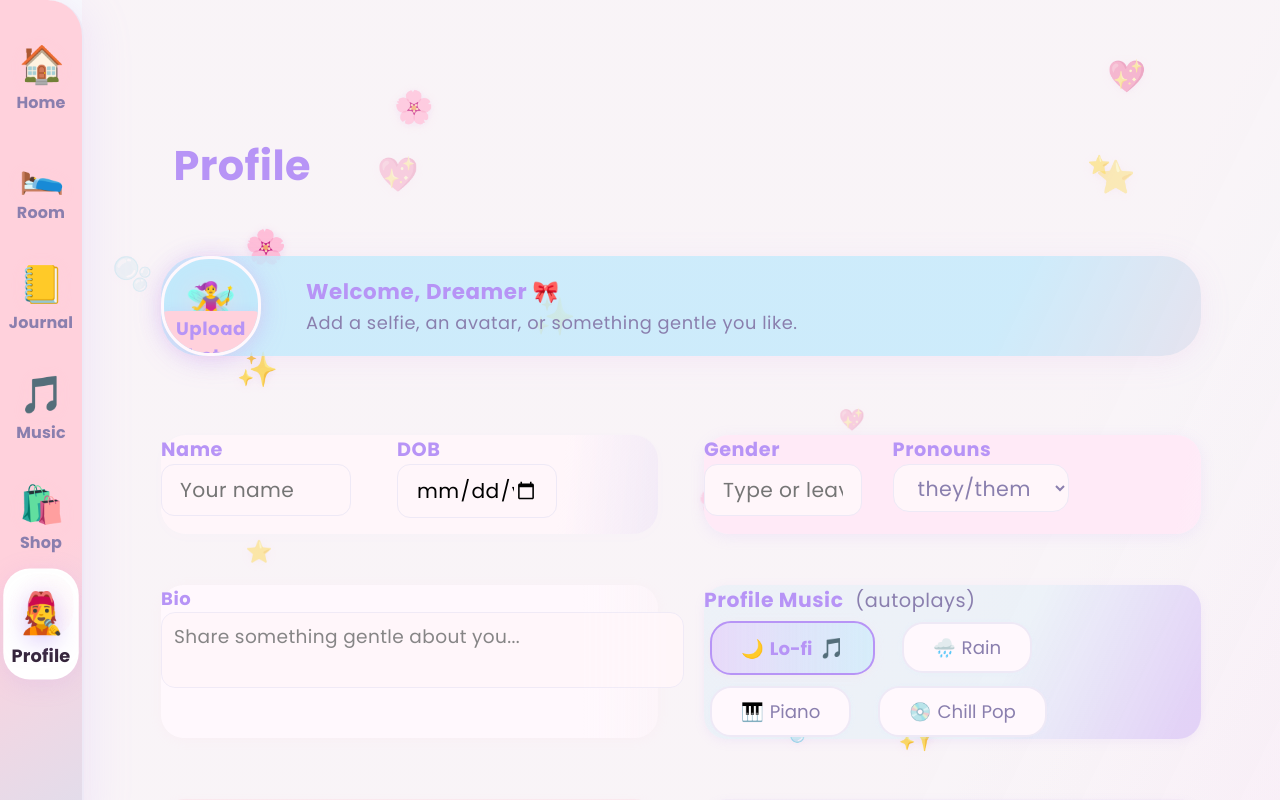
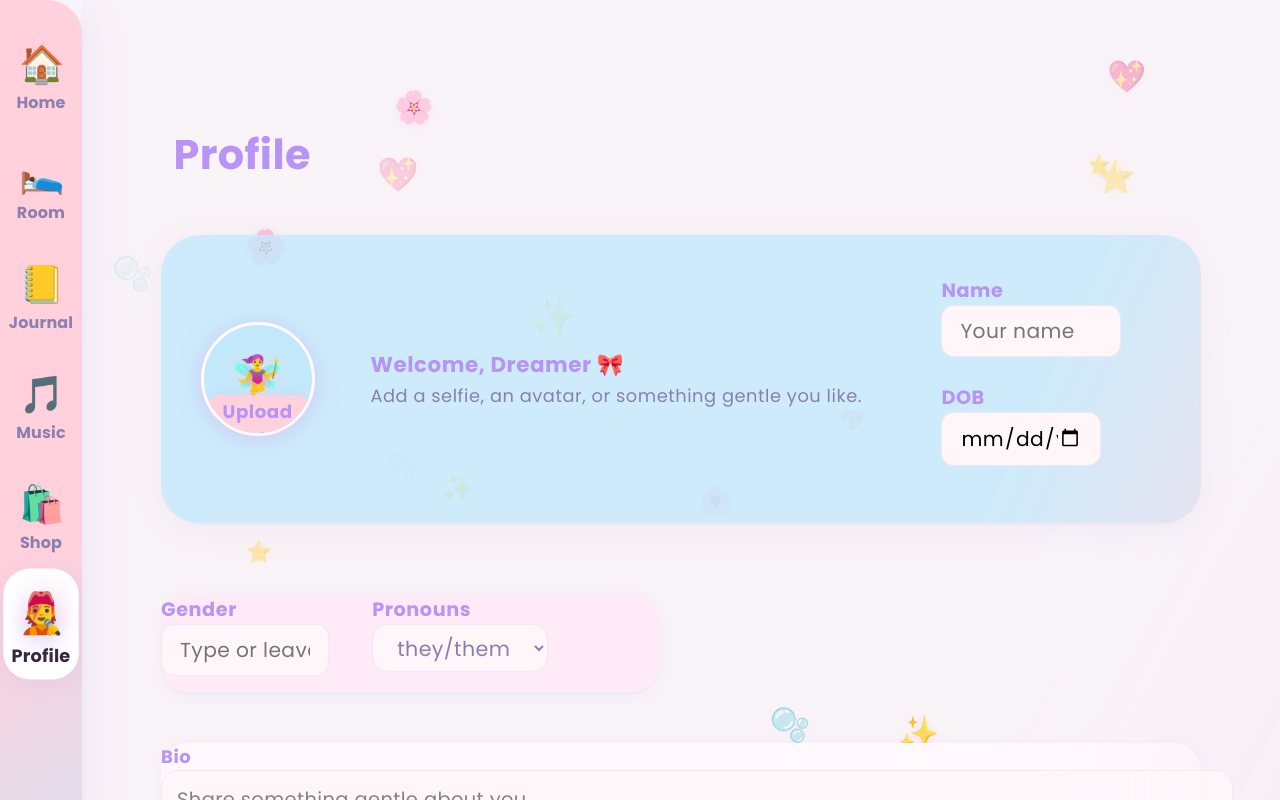
Before and after one commit to Workflow-Manager-admin/cozydreams-105076-ca60f549, a React (Create React App) app in the folder frontend_web_app/: page /profile in a window 1280 px wide. Built offline with nearby package versions, Linux system fonts and the light colour scheme; the HTML template or start-up script is replaced by a standard one.

Commit message:
CheckPoint

```diff
--- a/frontend_web_app/src/screens/ProfileScreen.js
+++ b/frontend_web_app/src/screens/ProfileScreen.js
@@ -22,25 +22,22 @@ const MOOD_AESTHETICS = [
   { key: "loungewear", label: "Loungewear", color: "#d1f9e4" },
   { key: "cottage", label: "Cottage Cozy", color: "#c2e9fb" },
 ];
-const PRONOUNS = [
-  "she/her", "he/him", "they/them", "any"
-];
+const PRONOUNS = ["she/her", "he/him", "they/them", "any"];
 const AVATAR_OPTIONS = [
   { key: "fairy", label: "Fairy", emoji: "🧚‍♀️", outfit: "Dream Loungewear" },
   { key: "casual", label: "Casual", emoji: "🧑‍🎤", outfit: "Soft Sweats" },
   { key: "bunny", label: "Bunny", emoji: "🐰", outfit: "Fluffy Hoodie" },
-  { key: "pajamas", label: "Pajamas", emoji: "🛌", outfit: "Pastel Pajamas" }
+  { key: "pajamas", label: "Pajamas", emoji: "🛌", outfit: "Pastel Pajamas" },
 ];
 const POSE_OPTIONS = [
   { key: "sit", label: "Sitting", emoji: "🪑" },
   { key: "stand", label: "Standing", emoji: "🧍" },
   { key: "hug", label: "Hugging", emoji: "🤗" },
-  { key: "twirl", label: "Twirl", emoji: "🩰" }
+  { key: "twirl", label: "Twirl", emoji: "🩰" },
 ];
 
-// --- Helper: Floating Sparkle/Particle Animation ---
+// -- Particle animation ambient bg
 function CozyParticles({ count = 18 }) {
-  // spawn floating, pastel sparkles as ambient bg
   return (
     <div style={{
       pointerEvents: "none",
@@ -79,7 +76,7 @@ function CozyParticles({ count = 18 }) {
   );
 }
 
-// --- Helper: Pastel Radio Button Chip ---
+// Pastel Radio Chip Button (for aesthetic, scent, etc.)
 function PastelRadioChip({ active, value, onClick, color, children }) {
   return (
     <button
@@ -97,7 +94,7 @@ function PastelRadioChip({ active, value, onClick, color, children }) {
         borderRadius: 21,
         transition: "all 0.17s",
         fontSize: "1.01em",
-        fontFamily: "'Poppins', cursive",
+        fontFamily: `'Poppins', cursive`,
         padding: "0.56em 1.6em",
         margin: "0.11em 0.33em"
       }}
@@ -111,12 +108,12 @@ function PastelRadioChip({ active, value, onClick, color, children }) {
   );
 }
 
-// --- Helper: Gentle Toggle ---
+// Gentle Toggle Switch
 function GentleToggle({ checked, onChange, label }) {
   return (
     <label style={{
       display: "flex", alignItems: "center", cursor: "pointer",
-      gap: "0.73em", fontSize: "1em", fontFamily: "'Poppins',cursive"
+      gap: "0.73em", fontSize: "1em", fontFamily: `'Poppins',cursive`
     }}>
       <div
         style={{
@@ -151,7 +148,7 @@ function GentleToggle({ checked, onChange, label }) {
   );
 }
 
-// --- Helper: Animated Button ---
+// Soft pastel main button
 function SoftButton({ children, ...props }) {
   return (
     <button
@@ -164,18 +161,19 @@ function SoftButton({ children, ...props }) {
         boxShadow: "0 3px 15px #ffd1dc28",
         padding: "0.9em 2.3em",
         letterSpacing: "0.03em",
-        fontFamily: "'Poppins', cursive"
+        fontFamily: `'Poppins', cursive`
       }}
       {...props}
     >{children}</button>
   );
 }
 
-// --- PUBLIC_INTERFACE
+// PUBLIC_INTERFACE
 /**
  * PUBLIC_INTERFACE
  * ProfileScreen
- * Profile with dreamy UI, now using floaty left-aligned grid/sections and soft pastel "bubbles" for each input, wide and responsive.
+ * Refactored layout: All profile form fields in pastel floating row/grid bubbles, wide left-aligned with generous spacing.
+ * Profile picture upload & name at the very top; a large soft-cornered bio. Soft underline dividers, responsive grid, ambient particles.
  */
 function ProfileScreen() {
   // Form and local state
@@ -221,94 +219,8 @@ function ProfileScreen() {
   // Avatar/pose info
   const avatarObj = AVATAR_OPTIONS.find(x => x.key === avatar) || AVATAR_OPTIONS[0];
   const poseObj = POSE_OPTIONS.find(x => x.key === pose) || POSE_OPTIONS[0];
-  const scentLabel = SCENT_OPTIONS.find(x => x.key === roomScent)?.label || "";
-  const aestheticLabel = MOOD_AESTHETICS.find(x => x.key === aesthetic)?.label || "";
 
-  // --- BUBBLE STYLES ---
-  const pastelBubbles = [
-    {
-      key: "pic",
-      style: {
-        gridColumn: "span 2",
-        background: "linear-gradient(115deg, #c2e9fbcc 80%, #ffd1dcbd 120%)",
-        marginBottom: "2.2em"
-      }
-    },
-    {
-      key: "name-dob-row",
-      style: {
-        background: "linear-gradient(96deg, #fff6fa 80%, #b794f617 100%)",
-        marginBottom: "0.6em",
-        display: "flex",
-        flexWrap: "wrap",
-        gap: "2em"
-      }
-    },
-    {
-      key: "gender-row",
-      style: {
-        background: "linear-gradient(100deg, #ffeaf7 95%, #c2e9fb17 130%)",
-        marginBottom: "0.6em",
-        display: "flex",
-        flexWrap: "wrap",
-        gap: "1.7em"
-      }
-    },
-    {
-      key: "bio",
-      style: {
-        background: "linear-gradient(90deg, #fff8fd 85%, #ffd1dc18 120%)",
-        marginBottom: "1.25em"
-      }
-    },
-    {
-      key: "music",
-      style: {
-        background: "linear-gradient(115deg, #c2e9fb38 60%, #b794f653 95%)",
-        marginBottom: "1.16em"
-      }
-    },
-    {
-      key: "scent",
-      style: {
-        background: "linear-gradient(100deg, #ffd1dc55 90%, #c2e9fb33 120%)",
-        marginBottom: "1.10em"
-      }
-    },
-    {
-      key: "aesthetic",
-      style: {
-        background: "linear-gradient(115deg, #b794f614 80%, #ffd1dc55 120%)",
-        marginBottom: "1.07em"
-      }
-    },
-    {
-      key: "avatar-row",
-      style: {
-        background: "linear-gradient(108deg, #c2e9fb60 82%, #b794f622 124%)",
-        marginBottom: "1.1em"
-      }
-    },
-    {
-      key: "miniMood",
-      style: {
-        background: "linear-gradient(92deg, #ffd1dc39 60%, #fffefa 100%)",
-        marginBottom: "1.2em"
-      }
-    },
-    {
-      key: "toggles",
-      style: {
-        background: "linear-gradient(92deg, #b794f617 60%, #ffd1dc47 100%)",
-        marginBottom: "1.5em"
-      }
-    }
-  ];
-
-  // --- Responsive layout styles ---------
-  // We'll create a wrapper and use a CSS grid that's 1 column on mobile, 2-column on wide.
-  // Section bubbles get gridColumn based on type and will float with margin
-
+  // ---- Fully refactored wide grid/section bubble layout -------
   return (
     <>
       <CozyParticles count={16} />
@@ -326,54 +238,50 @@ function ProfileScreen() {
           className="profile-sections-grid"
           style={{
             display: "grid",
-            gridTemplateColumns: "repeat(auto-fit, minmax(320px, 1fr))",
-            gap: "2.2em 2.6em",
+            gridTemplateColumns: "repeat(auto-fit, minmax(325px, 1fr))",
+            gap: "2.1em 2.5em",
             maxWidth: 1040,
             padding: "clamp(1.2em,3vw,3.8em) clamp(0.4em,4vw,2.5em)",
-            margin: "3.8rem auto 2.8rem auto",
+            margin: "3.2rem auto 2.4rem auto",
             width: "100%",
           }}
         >
-          {/* Header, float across full width */}
-          <h1 className="whimsical" style={{
+          {/* Heading (span 2 columns on desktop, 1 on mobile) */}
+          <h1 className="whimsical"
+            style={{
               gridColumn: "span 2",
               textAlign: "left",
               paddingLeft: "0.3em",
-            marginBottom: "0.5em"
+              marginBottom: "0.3em"
             }}>Profile</h1>
 
-          {/* Profile pic (wide bubble) */}
-          <section className="profile-bubble profile-pic-bubble"
+          {/* Profile picture + name bubble (always top and wide) */}
+          <section
+            className="profile-bubble pastel-bubble profile-pic-section"
             style={{
-              ...pastelBubbles[0].style,
+              gridColumn: "span 2",
+              background: "linear-gradient(115deg, #c2e9fbcc 80%, #ffd1dcbd 120%)",
               borderRadius: 39,
-              boxShadow: "0 5px 35px #b794f617, 0 4px 14px #ffd1dc19"
+              boxShadow: "0 5px 35px #b794f617, 0 4px 14px #ffd1dc19",
+              marginBottom: "1.8em",
+              padding: "2.3em 2.2em"
             }}
           >
-            <div style={{
-              display: "flex",
-              flexDirection: "row",
-              alignItems: "center",
-              gap: "1.3em"
-            }}>
+            <div style={{ display: "flex", alignItems: "center", gap: "2.1em", flexWrap: "wrap" }}>
               <div className="profile-img-preview"
                 style={{
-                  width: 94,
-                  height: 94,
-                  borderRadius: 48,
+                  width: 108, height: 108, borderRadius: 60,
                   background: "linear-gradient(140deg, #c2e9fb 70%, #ffd1dc 130%)",
                   boxShadow: "0 1.6px 10px #ffd1dc33, 0 2.4px 25px #b794f660",
-                  display: "flex",
-                  alignItems: "center", justifyContent: "center",
-                  border: "3.2px solid #fff8fd", overflow: "hidden",
-                  marginRight: "1.2em", position: "relative"
-                }}
-              >
+                  display: "flex", alignItems: "center", justifyContent: "center",
+                  border: "3px solid #fff8fd", overflow: "hidden",
+                  marginRight: "1em", position: "relative"
+                }}>
                 {picUrl ? (
                   <img
                     src={picUrl}
                     alt="Profile preview"
-                    style={{ width: "100%", height: "100%", objectFit: "cover", borderRadius: 48, border: "0", filter: "brightness(1) drop-shadow(0 2px 9px #ffd1dc75)" }}
+                    style={{ width: "100%", height: "100%", objectFit: "cover", borderRadius: 60, border: "0", filter: "brightness(1) drop-shadow(0 2px 9px #ffd1dc75)" }}
                     className="rounded-img"
                   />
                 ) : (
@@ -391,9 +299,9 @@ function ProfileScreen() {
                     cursor: "pointer",
                     fontSize: "1.01em",
                     borderRadius: 17,
-                    padding: "0.18em 1.3em",
+                    padding: "0.13em 1.05em",
                     position: "absolute",
-                    bottom: -28,
+                    bottom: -30,
                     left: "50%",
                     transform: "translateX(-50%)",
                     background: "linear-gradient(120deg, #ffd1dc 81%, #c2e9fb76 150%)",
@@ -411,7 +319,7 @@ function ProfileScreen() {
                   />
                 </label>
               </div>
-              <div style={{ flex: 1 }}>
+              <div style={{ flex: 1, minWidth: 210 }}>
                 <div style={{
                   fontFamily: "'Poppins', cursive",
                   color: "#b794f6",
@@ -431,35 +339,24 @@ function ProfileScreen() {
                     : "Add a selfie, an avatar, or something gentle you like."}
                 </div>
               </div>
-            </div>
-          </section>
-
-          {/* Name/DOB bubble */}
-          <section className="profile-bubble profile-row"
-            style={{ ...pastelBubbles[1].style, borderRadius: 25, boxShadow: "0 3px 15px #b794f604" }}
-          >
-            <label htmlFor="name"
-              style={{
+              <div style={{ minWidth: 220, marginLeft: "auto", display: "flex", flexDirection: "column", gap: "0.5em" }}>
+                <label htmlFor="name" style={{
                   fontFamily: "'Poppins', cursive",
-                color: "#b794f6",
-                fontWeight: 600,
-                fontSize: "1.07em"
+                  color: "#b794f6", fontWeight: 600, fontSize: "1.07em"
                 }}>
                   Name<br />
                   <input
                     type="text"
                     id="name"
-                style={{ width: 152, marginRight: 10 }}
+                    style={{ width: 142, marginRight: 10 }}
                     placeholder="Your name"
                     value={name}
                     onChange={e => setName(e.target.value)}
                   />
                 </label>
-            <label htmlFor="dob"
-              style={{
+                <label htmlFor="dob" style={{
                   fontFamily: "'Poppins', cursive",
-                color: "#b794f6",
-                fontWeight: 600, fontSize: "1.07em"
+                  color: "#b794f6", fontWeight: 600, fontSize: "1.07em"
                 }}>
                   DOB<br />
                   <input
@@ -470,11 +367,22 @@ function ProfileScreen() {
                     onChange={e => setDob(e.target.value)}
                   />
                 </label>
+              </div>
+            </div>
           </section>
 
           {/* Gender/Pronouns bubble */}
-          <section className="profile-bubble profile-row"
-            style={{ ...pastelBubbles[2].style, borderRadius: 25, boxShadow: "0 3px 15px #b794f61f" }}
+          <section className="profile-bubble profile-row pastel-bubble"
+            style={{
+              background: "linear-gradient(100deg, #ffeaf7 95%, #c2e9fb17 130%)",
+              borderRadius: 27,
+              boxShadow: "0 2px 14px #b794f61a",
+              display: "flex",
+              flexWrap: "wrap",
+              alignItems: "flex-start",
+              gap: "2.4em",
+              marginBottom: "0.6em"
+            }}
           >
             <label htmlFor="gender" style={{
               fontFamily: "'Poppins', cursive", color: "#b794f6",
@@ -484,7 +392,7 @@ function ProfileScreen() {
               <input
                 type="text"
                 id="gender"
-                style={{ width: 120 }}
+                style={{ width: 130 }}
                 placeholder="Type or leave blank"
                 value={gender}
                 onChange={e => setGender(e.target.value)}
@@ -516,9 +424,16 @@ function ProfileScreen() {
             </label>
           </section>
 
-          {/* Bio bubble */}
-          <section className="profile-bubble"
-            style={{ ...pastelBubbles[3].style, borderRadius: 23, boxShadow: "0 2px 12px #ffd1dc19" }}
+          {/* Large Bio bubble */}
+          <section className="profile-bubble pastel-bubble"
+            style={{
+              background: "linear-gradient(90deg, #fff8fd 85%, #ffd1dc18 120%)",
+              borderRadius: 27,
+              boxShadow: "0 2.5px 13px #b794f61d",
+              marginBottom: "1.1em",
+              gridColumn: "span 2",
+              minHeight: 86
+            }}
           >
             <label style={{
               fontFamily: "'Poppins', cursive",
@@ -531,15 +446,15 @@ function ProfileScreen() {
               <textarea
                 style={{
                   width: "100%",
-                  minHeight: 38,
+                  minHeight: 62,
                   resize: "none",
                   background: "#fff6fa",
                   border: "1.8px solid #eee9f6",
-                  borderRadius: "14px",
-                  padding: "10px 12px",
-                  fontSize: "1.03em",
+                  borderRadius: "17px",
+                  padding: "14px 15px",
+                  fontSize: "1.08em",
                   color: "#34243a",
-                  opacity: 0.87,
+                  opacity: 0.89,
                   outline: "none",
                   marginBottom: 0
                 }}
@@ -551,11 +466,18 @@ function ProfileScreen() {
             </label>
           </section>
 
-          {/* Music Player Selector bubble */}
-          <section className="profile-bubble"
-            style={{ ...pastelBubbles[4].style, borderRadius: 23, boxShadow: "0 2.5px 11px #b794f61a" }}
+          {/* Music, Scent, Aesthetic (as grid bubbles) */}
+          <section className="profile-bubble pastel-bubble"
+            style={{
+              background: "linear-gradient(115deg, #c2e9fb38 60%, #b794f653 95%)",
+              borderRadius: 24,
+              boxShadow: "0 2.5px 11px #b794f61a",
+              marginBottom: "1.07em"
+            }}
           >
-            <span style={{ fontFamily: "'Poppins', cursive", fontWeight: 700, color: "#b794f6", fontSize: "1.13em", marginBottom: "0.02em" }}>
+            <span style={{
+              fontFamily: "'Poppins', cursive", fontWeight: 700, color: "#b794f6", fontSize: "1.11em", marginBottom: "0.1em"
+            }}>
               Profile Music&nbsp;
               <span style={{ fontWeight: 400, fontSize: "0.95em", color: "#8a7fae", marginLeft: 7 }}>(autoplays)</span>
             </span>
@@ -577,12 +499,14 @@ function ProfileScreen() {
               ))}
             </div>
           </section>
-
-          {/* Room Scent picker bubble */}
-          <section className="profile-bubble"
-            style={{ ...pastelBubbles[5].style, borderRadius: 23, boxShadow: "0 2px 10px #ffd1dc19" }}
-          >
-            <span style={{ fontFamily: "'Poppins', cursive", fontWeight: 700, color: "#b794f6", fontSize: "1.09em" }}>
+          <section className="profile-bubble pastel-bubble"
+            style={{
+              background: "linear-gradient(100deg, #ffd1dc55 90%, #c2e9fb33 120%)",
+              borderRadius: 21,
+              boxShadow: "0 2px 10px #ffd1dc16",
+              marginBottom: "1.07em"
+            }}>
+            <span style={{ fontFamily: "'Poppins', cursive", fontWeight: 700, color: "#b794f6", fontSize: "1.10em" }}>
               Room Scent
             </span>
             <div style={{ display: "flex", flexWrap: "wrap", gap: "0.35em 0.9em", alignItems: "center", marginTop: 3 }}>
@@ -602,11 +526,13 @@ function ProfileScreen() {
               ))}
             </div>
           </section>
-
-          {/* Mood Aesthetic bubble */}
-          <section className="profile-bubble"
-            style={{ ...pastelBubbles[6].style, borderRadius: 23, boxShadow: "0 2px 10px #b794f614" }}
-          >
+          <section className="profile-bubble pastel-bubble"
+            style={{
+              background: "linear-gradient(115deg, #b794f614 80%, #ffd1dc55 120%)",
+              borderRadius: 21,
+              boxShadow: "0 2px 10px #b794f614",
+              marginBottom: "1.07em"
+            }}>
             <span style={{ fontFamily: "'Poppins', cursive", fontWeight: 700, color: "#b794f6", fontSize: "1.09em" }}>
               Mood Aesthetic
             </span>
@@ -628,10 +554,14 @@ function ProfileScreen() {
             </div>
           </section>
 
-          {/* Avatar & Pose bubble */}
-          <section className="profile-bubble"
-            style={{ ...pastelBubbles[7].style, borderRadius: 23, boxShadow: "0 2px 13px #c2e9fb1a" }}
-          >
+          {/* Avatar & pose bubble */}
+          <section className="profile-bubble pastel-bubble"
+            style={{
+              background: "linear-gradient(108deg, #c2e9fb60 82%, #b794f622 124%)",
+              borderRadius: 22,
+              boxShadow: "0 2px 14px #c2e9fb16",
+              marginBottom: "1.07em"
+            }}>
             <span style={{ fontFamily: "'Poppins', cursive", fontWeight: 700, color: "#b794f6", fontSize: "1.09em" }}>
               Avatar & Pose
             </span>
@@ -655,7 +585,7 @@ function ProfileScreen() {
                 </PastelRadioChip>
               ))}
               <span style={{
-                marginLeft: "1.3em",
+                marginLeft: "1.0em",
                 fontFamily: "'Poppins', cursive", fontWeight: 700,
                 color: "#b794f6", fontSize: "1em"
               }}>Pose:</span>
@@ -668,28 +598,33 @@ function ProfileScreen() {
                   onClick={() => setPose(pos.key)}
                 >
                   {pos.emoji}
-                  <span style={{ marginLeft: 3, fontSize: "0.97em", color: "#8a7fae" }}>{pos.label}</span>
+                  <span style={{ marginLeft: 4, fontSize: "0.98em", color: "#8a7fae" }}>{pos.label}</span>
                 </PastelRadioChip>
               ))}
             </div>
             <div style={{
-              marginTop: "0.57em",
+              marginTop: "0.32em",
               display: "flex",
               alignItems: "center",
               fontFamily: "'Poppins', cursive",
               fontWeight: 500,
               color: "#8a7fae",
-              fontSize: "0.95em"
+              fontSize: "0.94em"
             }}>
-              Now: <span role="img" aria-label="avatar" style={{ fontSize: "1.5em", margin: "0 7px" }}>{avatarObj.emoji}</span>
-              <span role="img" aria-label="pose" style={{ fontSize: "1.2em", margin: "0 2px" }}>{poseObj.emoji}</span>
+              Now: <span role="img" aria-label="avatar" style={{ fontSize: "1.4em", margin: "0 7px" }}>{avatarObj.emoji}</span>
+              <span role="img" aria-label="pose" style={{ fontSize: "1.16em", margin: "0 2px" }}>{poseObj.emoji}</span>
               in <span style={{ fontWeight: 600, marginLeft: 4 }}>{avatarObj.outfit}</span>
             </div>
           </section>
 
-          {/* Mini Mood Status bubble */}
-          <section className="profile-bubble"
-            style={{ ...pastelBubbles[8].style, borderRadius: 20, boxShadow: "0 1.7px 8px #ffd1dc18" }}
+          {/* Mini mood (short status) */}
+          <section className="profile-bubble pastel-bubble"
+            style={{
+              background: "linear-gradient(92deg, #ffd1dc39 60%, #fffefa 100%)",
+              borderRadius: 18,
+              boxShadow: "0 1.7px 8px #ffd1dc18",
+              marginBottom: "0.98em"
+            }}
           >
             <label style={{
               fontFamily: "'Poppins', cursive", color: "#b794f6", fontWeight: 600, textAlign: "left", width: "100%"
@@ -706,10 +641,14 @@ function ProfileScreen() {
             </label>
           </section>
 
-          {/* Toggles bubble */}
-          <section className="profile-bubble"
-            style={{ ...pastelBubbles[9].style, borderRadius: 18, boxShadow: "0 1.8px 6px #b794f61f", display: "flex", gap: "1.5em", flexWrap: "wrap", alignItems: "center", justifyContent: "flex-start" }}
-          >
+          {/* Toggles (explore, notes) bubble */}
+          <section className="profile-bubble pastel-bubble"
+            style={{
+              background: "linear-gradient(92deg, #b794f617 60%, #ffd1dc47 100%)",
+              borderRadius: 17,
+              boxShadow: "0 1.8px 6px #b794f61f",
+              display: "flex", gap: "1.3em", flexWrap: "wrap", alignItems: "center", justifyContent: "flex-start"
+            }}>
             <GentleToggle
               checked={exploreVisible}
               onChange={setExploreVisible}
@@ -722,8 +661,8 @@ function ProfileScreen() {
             />
           </section>
 
-          {/* Save/Update & Preview buttons (spans grid for mobile) */}
-          <section style={{ gridColumn: "span 2", display: "flex", gap: "1.2em", marginTop: 13, paddingLeft: 4 }}>
+          {/* Save/Preview buttons - always full-width row */}
+          <section style={{ gridColumn: "span 2", display: "flex", gap: "1.2em", marginTop: 7, paddingLeft: 4 }}>
             <SoftButton type="submit" style={{
               background: "linear-gradient(95deg, #ffd1dc 81%, #b794f6 120%)",
               color: "#fff", border: "none"
@@ -734,13 +673,15 @@ function ProfileScreen() {
             }}>Preview</SoftButton>
           </section>
         </form>
+        {/* Gentle hint/info section divider */}
         <div style={{
-          margin: "1.8em auto 2.2em auto",
-          maxWidth: 660,
+          margin: "1.7em auto 2.0em auto",
+          maxWidth: 710,
           borderRadius: "23px",
           background: "rgba(194,233,251,0.13)",
-          boxShadow: "0 1.8px 16px #ffd1dc18",
-          padding: "1.3em 1.1em 1.1em 1.1em",
+          boxShadow: "0 1.8px 16px #ffd1dc1a",
+          borderBottom: "2.1px solid #eee9f6",
+          padding: "1.25em 1.1em 1em 1.1em",
           color: "#b794f6",
           fontFamily: "'Poppins', cursive",
           fontWeight: 700,
@@ -772,27 +713,37 @@ function ProfileScreen() {
           }
           .pastel-chip:focus, .pastel-chip:hover {
             background: linear-gradient(91deg, #ffd1dc, #b794f6 140%);
-            color: #fff;
+            color: #fff !important;
             outline: none;
             border: 2.2px solid #ffd1dc;
             box-shadow: 0 3px 13px #ffd1dc6a;
             transform: scale(1.04);
           }
-          /* Bubble fade/glow effect */
           .profile-bubble {
-            animation: bubbleFloatIn 1.1s cubic-bezier(.59,1.11,.49,0.99);
+            margin-bottom: 0;
+            margin-top: 0;
+            animation: bubbleFloatIn 1.08s cubic-bezier(.63,1.13,.47,0.95);
             will-change: opacity, transform;
+            border-bottom: 2.25px solid #eee9f6;
+          }
+          .profile-bubble:last-child {
+            border-bottom: none;
           }
           @keyframes bubbleFloatIn {
             from { opacity: 0; transform: translateY(41px) scale(0.98);}
             to   { opacity: 1; transform: translateY(0) scale(1);}
           }
-          @media (max-width: 850px) {
+          /* Responsive: grid collapses to 1 column on small screens */
+          @media (max-width: 900px) {
             .profile-sections-grid { grid-template-columns: 1fr !important;}
+          }
+          @media (max-width: 500px) {
+            .profile-pic-section { flex-direction: column !important; align-items: flex-start !important;}
           }
         `}
       </style>
     </>
   );
 }
+
 export default ProfileScreen;
```
Also changed, not shown: 1 other file (tests, documents, lock files or other folders). Lines whose indentation alone changed are shown as unchanged.
